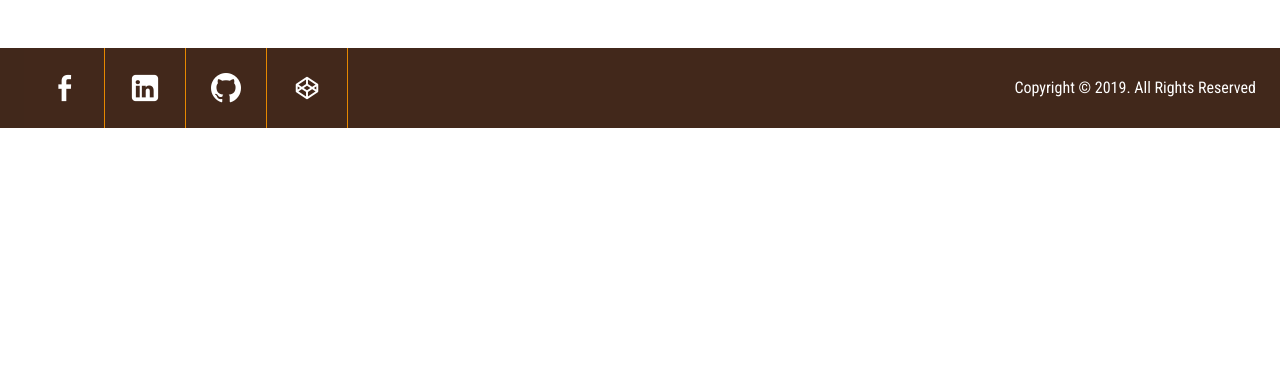
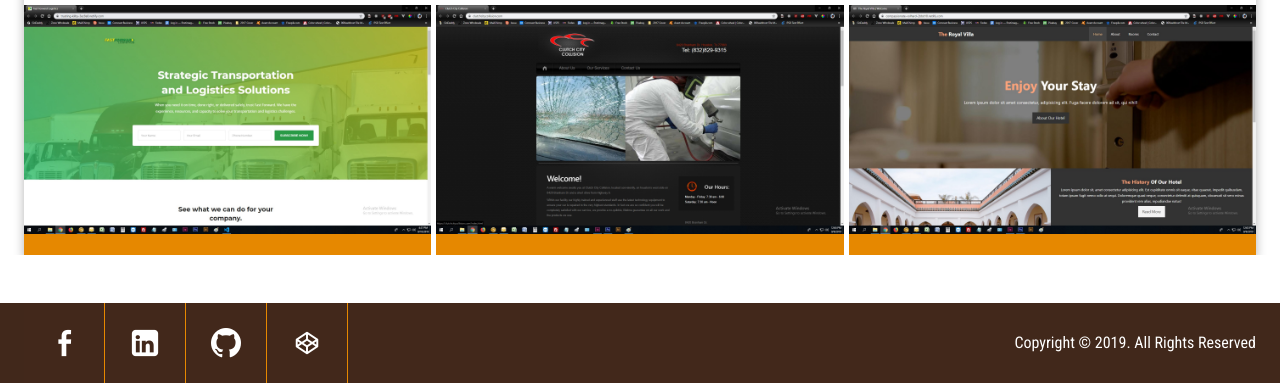
Before and after one commit to jamalr55/ten18designs.com, a website: page dist/work.html in a window 1280 px wide. Shown: the part 1785-2168 px from the top of the page. Before the commit the page ends 1913 px from the top, so only its background shows below. Drawn offline with Linux system fonts and the light colour scheme.

Commit message:
Update work.html

```diff
--- a/dist/work.html
+++ b/dist/work.html
@@ -154,6 +154,30 @@
               <img id="web-myImg" src="img/items/behindTheWoman.jpg" />
             </a>
           </div>
+          <div class="web-item">
+            <a
+              href="https://trusting-kilby-3ec8a8.netlify.com/"
+              target="_blank"
+            >
+              <img id="web-myImg" src="img/items/fastForward.jpg" />
+            </a>
+          </div>
+          <div class="web-item">
+            <a
+              href="https://clutchcitycollision.com/"
+              target="_blank"
+            >
+              <img id="web-myImg" src="img/items/ClutchCC.jpg" />
+            </a>
+          </div>
+          <div class="web-item">
+            <a
+              href="https://compassionate-volhard-2bbd18.netlify.com/"
+              target="_blank"
+            >
+              <img id="web-myImg" src="img/items/RoyalVilla.jpg" />
+            </a>
+          </div>
         </div>
       </div>
     </section>
```
